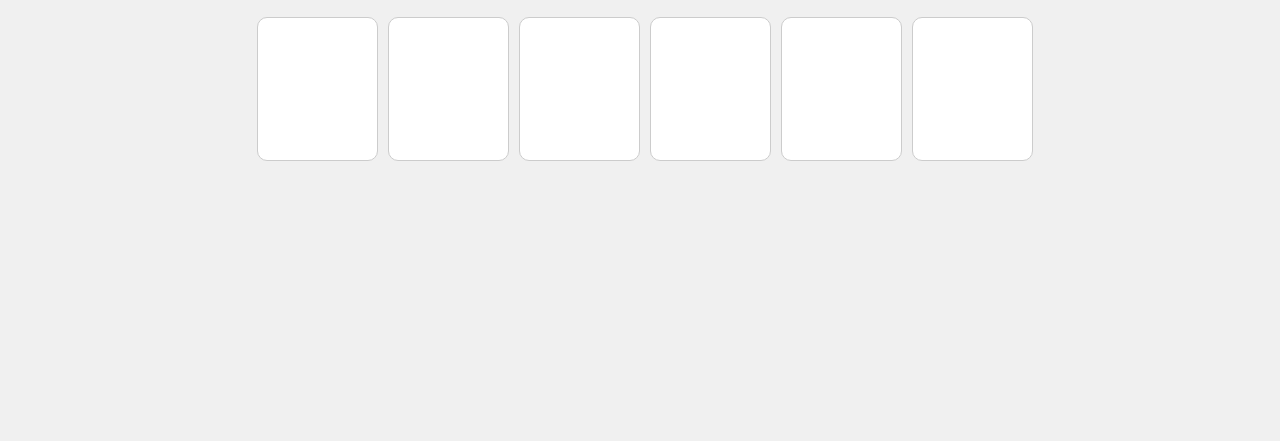
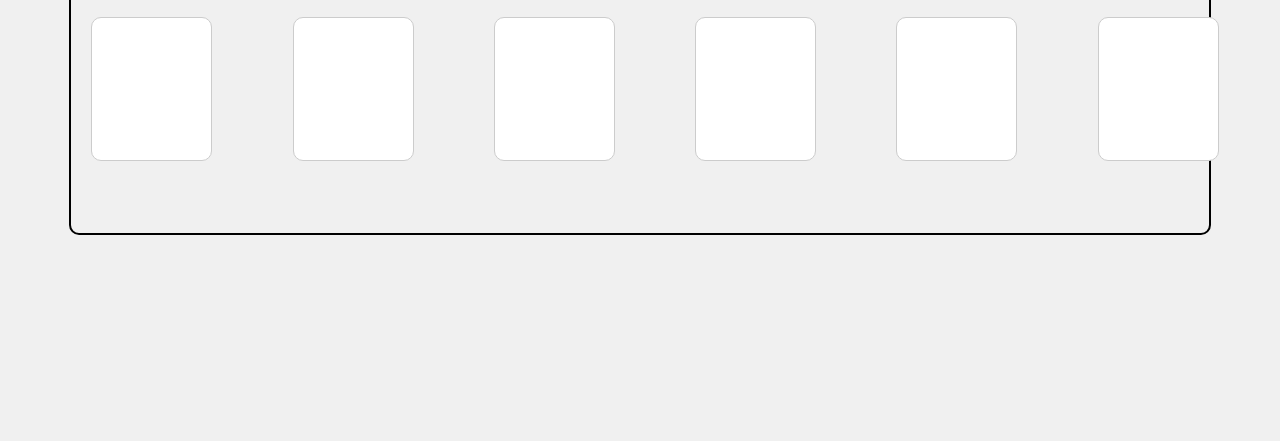
Before and after one commit to acciojob/OTP-nikhil8851, a website: page main.html in a window 1280 px wide. Shown: the part 375-816 px from the top of the page. Drawn offline with Linux system fonts and the light colour scheme.

Commit message:
created a submission

```diff
--- a/main.html
+++ b/main.html
@@ -8,7 +8,7 @@
 
 <body>
 	<!-- the entire body must be written by student -->
-	 <div>
+	 <div class="main-container">
         <h1 id="verification_heading">Verify Your Account</h1>
         <p id="verification_subtext">We emailed you the six digit code to your email. Enter the code below to confirm your email address.</p>
         <div class="code-container">
--- a/styles.css
+++ b/styles.css
@@ -1,6 +1,13 @@
 /* /*  your css code here. If applicable */
 
-
+.main-container{
+	border: 2px solid black;
+	width:90%;
+	height: 50%;
+	align-items:center;
+	align-content: center;
+	border-radius: 10px
+}
 
 body {
 display: flex;
@@ -14,6 +21,7 @@ font-family: Arial, sans-serif;
 	display: flex;
 justify-content: space-between;
 width: 100%;
+	padding: 10px;
         }
 .code {
 width: 115px;
```
